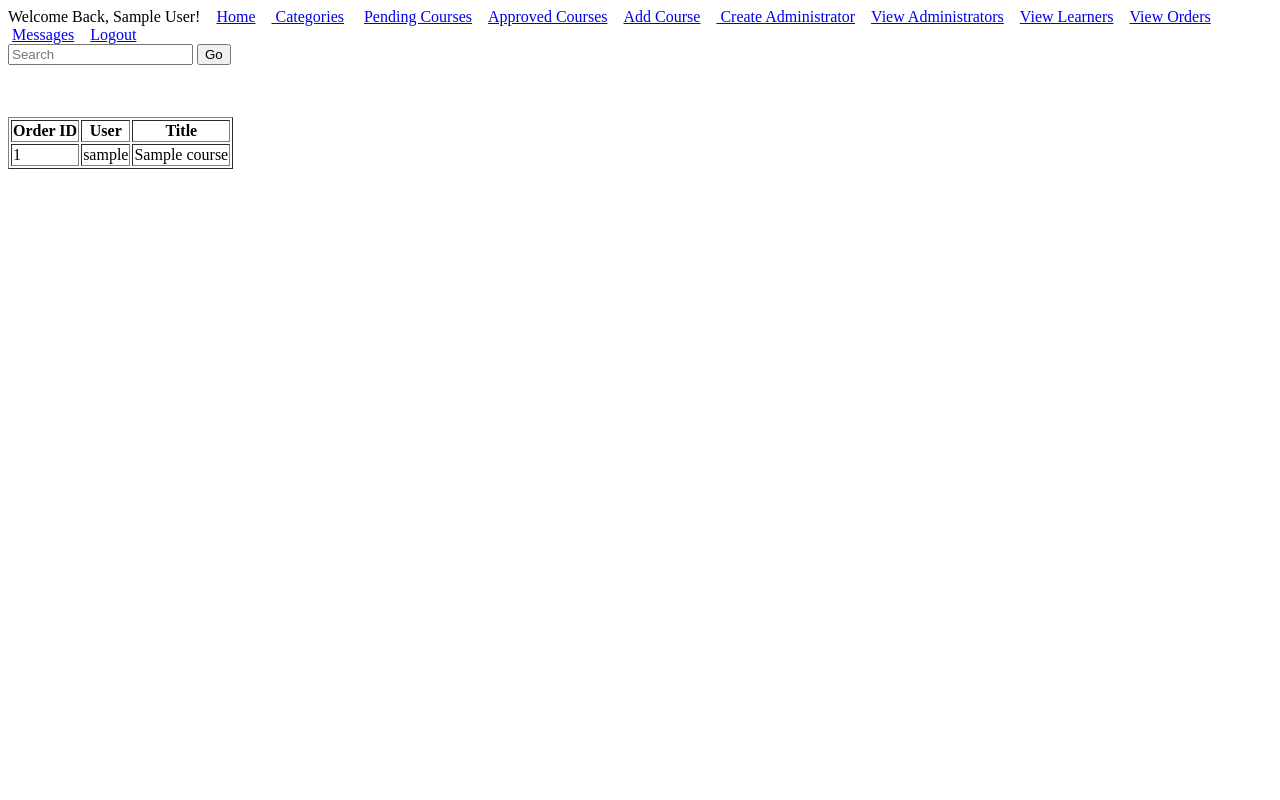
After one commit to SteevenAlbert/IS3-Online-Tutoring, a PHP site: page /order.php in a window 1280 px wide. The commit adds this page. Run offline with PHP 8.4, Linux system fonts and the light colour scheme; the visitor is signed in with stand-in values (Sample User, id 1); tables that the repository leaves empty or names only in its code hold one stand-in row (values such as "Sample post").

Commit message:
ReemUpdate

```diff
--- a/Menu.php
+++ b/Menu.php
@@ -45,6 +45,7 @@
                     echo "<a href=createAdministrator.php> Create Administrator</a> &nbsp; &nbsp;";
                     echo "<a href=ViewAdministrators.php>View Administrators</a> &nbsp; &nbsp;";
                     echo "<a href=ViewLearners.php>View Learners</a> &nbsp; &nbsp;";
+                    echo "<a href=order.php>View Orders</a> &nbsp; &nbsp;";
                     echo "<a href=learnersMessagesList.php>Messages</a> &nbsp; &nbsp;";
                     echo "<a href=logout.php>Logout</a> &nbsp; &nbsp;";
                     echo"<form action = 'courseSearch.php' method = 'post'>
--- /dev/null
+++ b/order.php
@@ -0,0 +1,32 @@
+<?php
+ session_start();
+include_once "Menu.php";
+include_once "is3library.php";
+establishConnection();
+
+$user = $_SESSION['username'];
+
+$query1="SELECT  o1.orderID,
+o1.username,c.title
+FROM courses c
+JOIN ordercourses o2 ON o2.courseID =c.ID
+JOIN orders o1 ON o1.orderID=o2.orderID;";
+    $result_1=$conn->query($query1);
+
+
+  echo "<table border=1>
+
+  <th>Order ID</th>
+  <th>User</th>
+  <th>Title</th>";
+  while($row1 = $result_1->fetch_array(MYSQLI_ASSOC)) {
+    ?>
+     <tr>
+     <td><?php echo$row1["orderID"]?></td>
+     <td><?php echo$row1["username"]?> </td>
+     <td><?php echo$row1["title"]?></td>
+     </tr>
+  <?php
+}
+
+?>
```
Also changed, not shown: cart.php (+32 -12 lines), enrolledCourses.php (+17 -11 lines).
